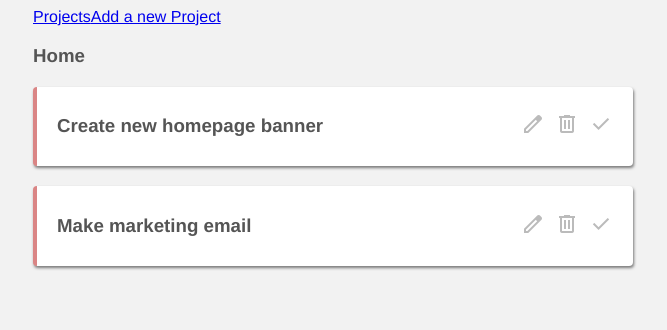
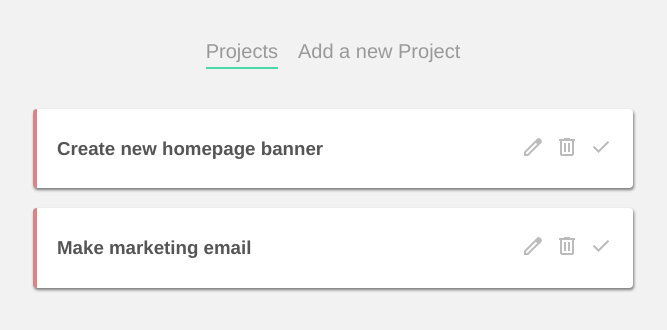
Before and after one commit to IrisKerr/Project-planner, a Vue app: page / in a window 1280 px wide. Shown: the top 330 px of the page, without its empty margins (307-974 px from the left). Built offline with nearby package versions, Linux system fonts and the light colour scheme; data requests are answered from the project's data file.

Commit message:
💄Navbar style

```diff
--- a/src/components/Navbar.vue
+++ b/src/components/Navbar.vue
@@ -12,4 +12,22 @@ export default {
 };
 </script>
 
-<style></style>
+<style>
+.main-nav {
+  text-align: center;
+  margin: 40px auto;
+}
+
+.main-nav a {
+  display: inline-block;
+  text-decoration: none;
+  margin: 0 10px;
+  color: #999;
+  font-size: 20px;
+}
+
+a.router-link-active {
+  border-bottom: 2px solid #00ce89af;
+  padding-bottom: 4px;
+}
+</style>
--- a/src/views/HomeView.vue
+++ b/src/views/HomeView.vue
@@ -1,6 +1,5 @@
 <template>
   <div class="home">
-    <h3>Home</h3>
     <div v-if="projects.length">
       <div v-for="project in projects" :key="project.id">
         <SingleProject
```
